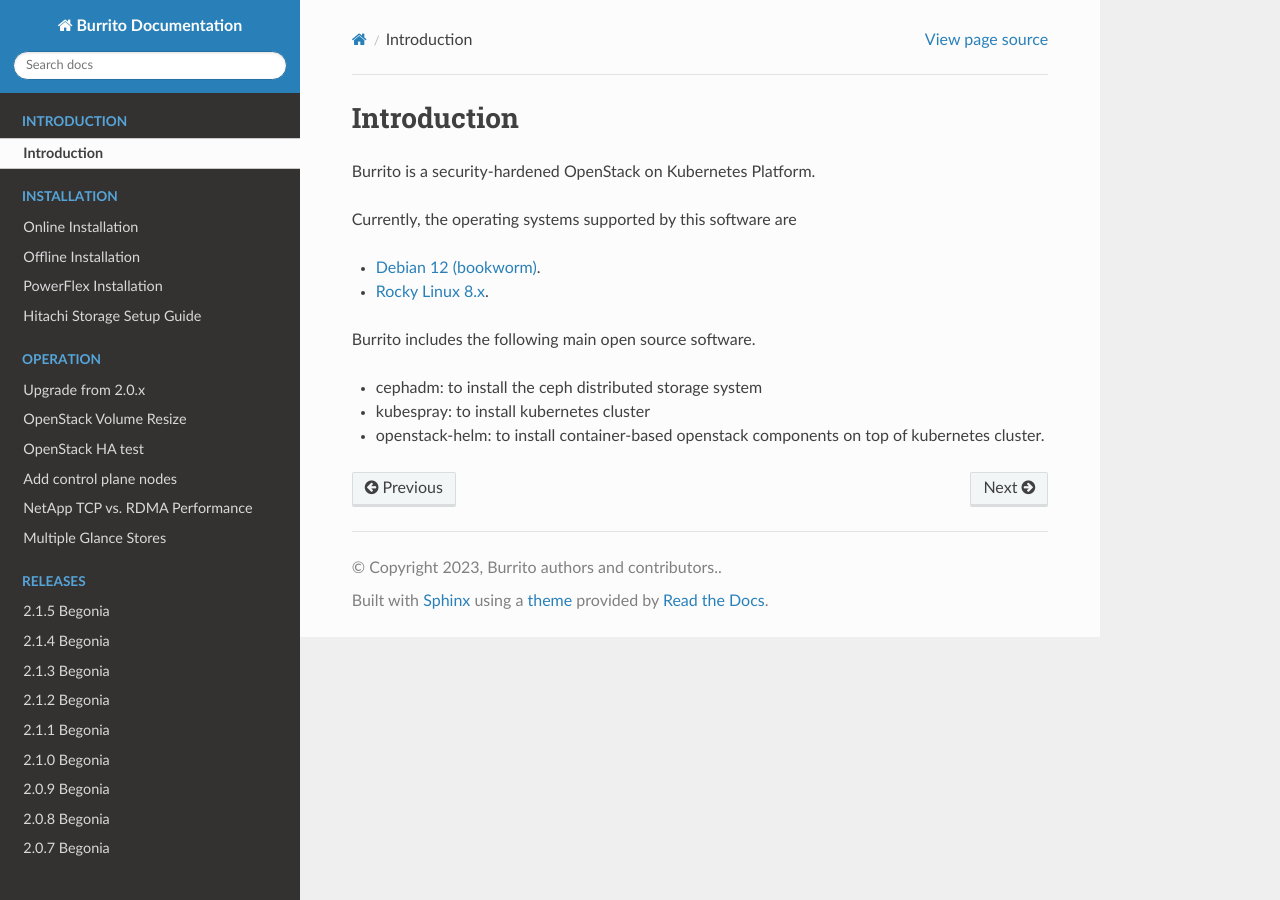
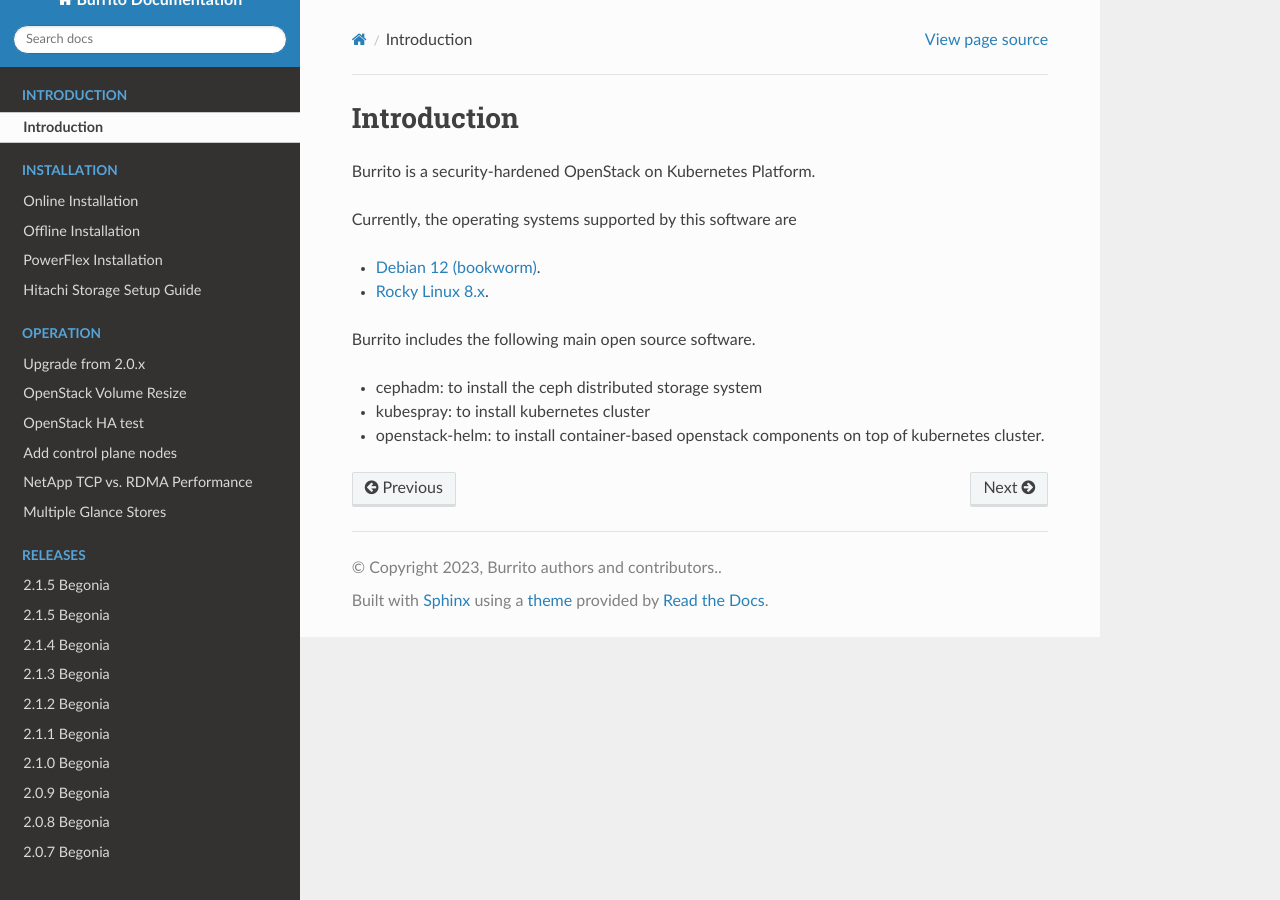
Before and after one commit to iorchard/burrito_docs, a Sphinx documentation site: the page built from source/intro.rst, in a window 1280 px wide. Built offline with Sphinx 7.4.7 and the Read the Docs theme 3.1.0, drawn with Linux system fonts in a browser that asks for light colours; pages that are not in the unit, such as notebooks, are missing from menus.

Commit message:
update index file

```diff
--- a/source/index.rst
+++ b/source/index.rst
@@ -38,6 +38,7 @@
    :caption: Releases
    :maxdepth: 2
 
+   releases/2.1.6
    releases/2.1.5
    releases/2.1.4
    releases/2.1.3
```
